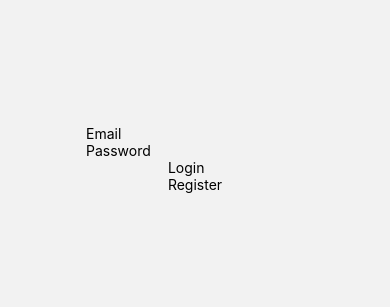
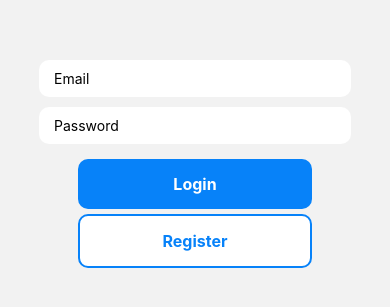
Before and after one commit to TheYuriG/fullstackTodoApp, a React Native app: screen /Login in a window 390 px wide. Shown: the part 263-570 px from the top of the page. Built offline with nearby package versions, Linux system fonts and the light colour scheme.

Commit message:
styled login screen

```diff
--- a/screens/login.js
+++ b/screens/login.js
@@ -19,13 +19,13 @@ const LoginScreen = () => {
 					style={styles.input}
 				></TextInput>
 			</View>
-			<View>
-				<View style={styles.buttonContainer}>
-					<TouchableOpacity onPress={() => {}} style={styles.button}>
-						<Text style={[styles.buttonText, styles.buttonOutline]}>Login</Text>
-						<Text style={styles.buttonOutlineText}>Register</Text>
-					</TouchableOpacity>
-				</View>
+			<View style={styles.buttonContainer}>
+				<TouchableOpacity onPress={() => {}} style={styles.button}>
+					<Text style={styles.buttonText}>Login</Text>
+				</TouchableOpacity>
+				<TouchableOpacity onPress={() => {}} style={[styles.button, styles.buttonOutline]}>
+					<Text style={styles.buttonOutlineText}>Register</Text>
+				</TouchableOpacity>
 			</View>
 		</KeyboardAvoidingView>
 	);
@@ -39,4 +39,33 @@ const styles = StyleSheet.create({
 		justifyContent: 'center',
 		alignItems: 'center',
 	},
+	inputContainer: { width: '80%' },
+	input: {
+		backgroundColor: 'white',
+		paddingHorizontal: 15,
+		paddingVertical: 10,
+		borderRadius: 10,
+		marginTop: 10,
+	},
+	buttonContainer: {
+		width: '60%',
+		justifyContent: 'center',
+		alignItems: 'center',
+		marginTop: 15,
+	},
+	button: {
+		backgroundColor: '#0782F9',
+		alignItems: 'center',
+		width: '100%',
+		padding: 15,
+		borderRadius: 10,
+	},
+	buttonOutline: {
+		backgroundColor: 'white',
+		marginTop: 5,
+		borderColor: '#0782F9',
+		borderWidth: 2,
+	},
+	buttonText: { color: 'white', fontWeight: '700', fontSize: 16 },
+	buttonOutlineText: { color: '#0782F9', fontWeight: '700', fontSize: 16 },
 });
```
